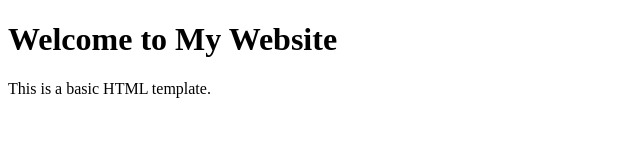
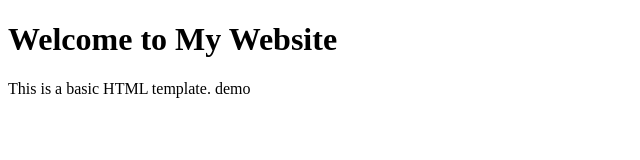
Before and after one commit to Wu-An-Jun/git_demo, a plain HTML site: page index.html in a window 1280 px wide. Shown: the full height of the page, 0-640 px from the left. Drawn offline with Linux system fonts and the light colour scheme.

Commit message:
second save

```diff
--- a/index.html
+++ b/index.html
@@ -7,6 +7,6 @@
 </head>
 <body>
     <h1>Welcome to My Website</h1>
-    <p>This is a basic HTML template.</p>
+    <p>This is a basic HTML template. demo</p>
 </body>
 </html>
```
